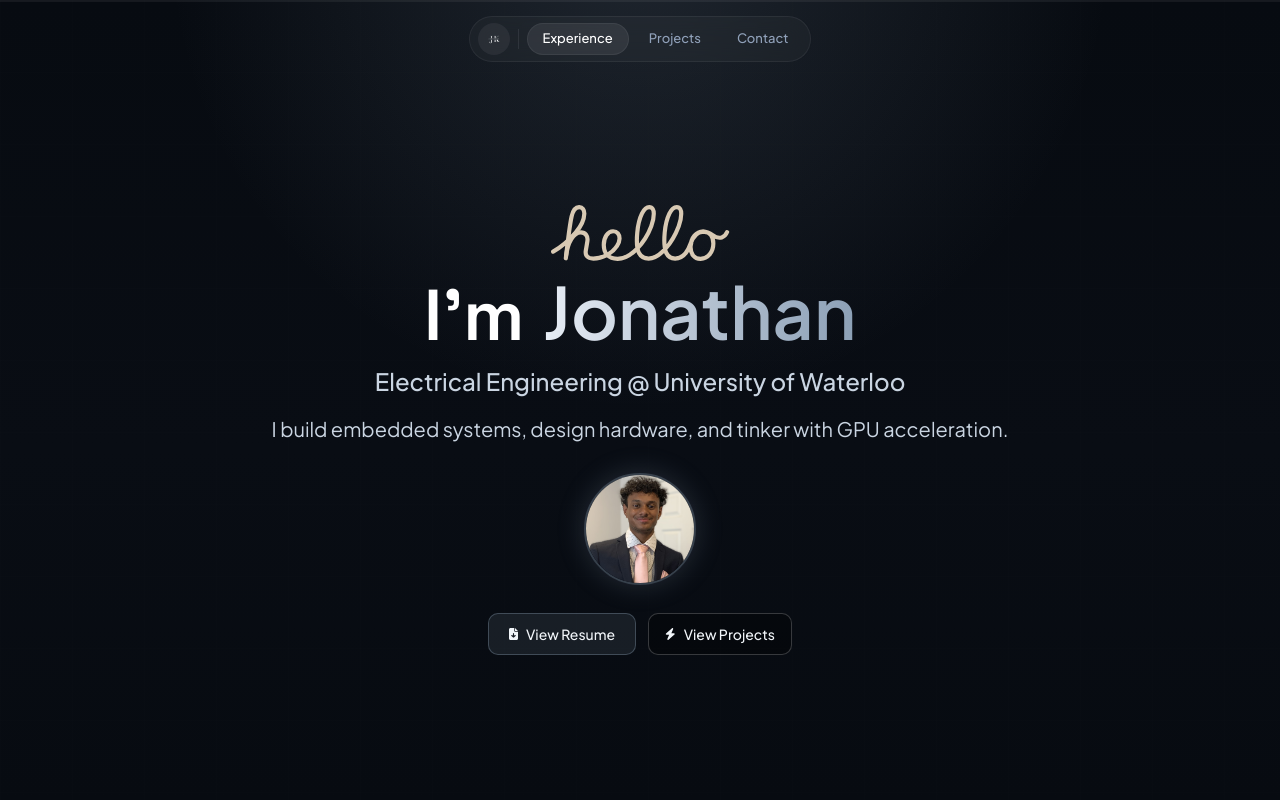
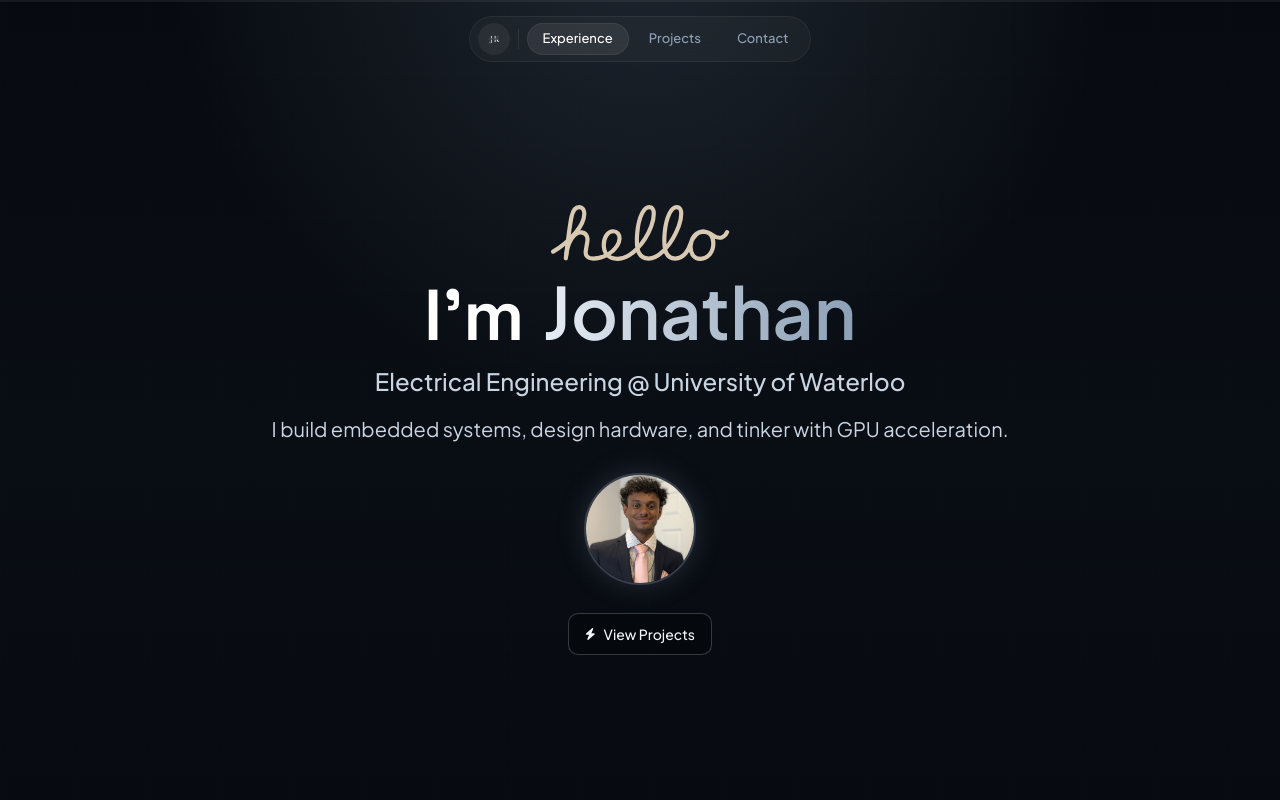
Before and after one commit to JJKSweaty/Portfolio-2025, a React (Vite) app: page / in a window 1280 px wide. Shown: the top 800 px of the page. Built offline with nearby package versions, Linux system fonts and the light colour scheme.

Commit message:
resume change

```diff
--- a/src/components/Hero.jsx
+++ b/src/components/Hero.jsx
@@ -1,11 +1,8 @@
 import { motion } from "framer-motion";
 import { FontAwesomeIcon } from "@fortawesome/react-fontawesome";
-import {
-  faBolt,
-  faFileArrowDown,
-} from "@fortawesome/free-solid-svg-icons";
+import { faBolt } from "@fortawesome/free-solid-svg-icons";
 import { AppleHelloEnglishEffect } from "./ui/shadcn-io/apple-hello-effect";
-import { faceLogo, resumePdf } from "../assets";
+import { faceLogo } from "../assets";
 
 const Hero = () => {
   return (
@@ -53,15 +50,6 @@ const Hero = () => {
 
             <div className="flex justify-center flex-wrap items-center gap-3">
               <a
-                href={resumePdf}
-                target="_blank"
-                rel="noopener noreferrer"
-                className="inline-flex items-center gap-2 px-5 py-2.5 text-sm font-medium rounded-lg border border-[var(--theme-primary)]/35 bg-[var(--theme-primary)]/12 text-slate-100 hover:bg-[var(--theme-primary)]/18 transition-all duration-300"
-              >
-                <FontAwesomeIcon icon={faFileArrowDown} className="text-xs" />
-                View Resume
-              </a>
-              <a
                 href="#projects"
                 className="inline-flex items-center gap-2 px-4 py-2.5 text-sm font-medium rounded-lg border border-white/[0.2] bg-black/30 text-slate-100 hover:text-white hover:border-[var(--theme-primary)]/45 hover:bg-black/45 transition-all duration-300"
               >
```
